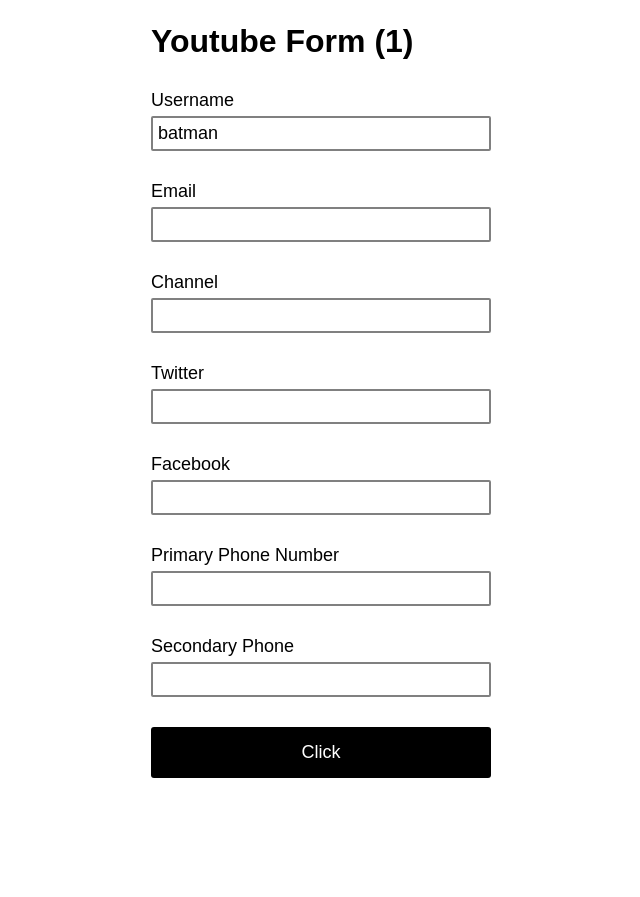
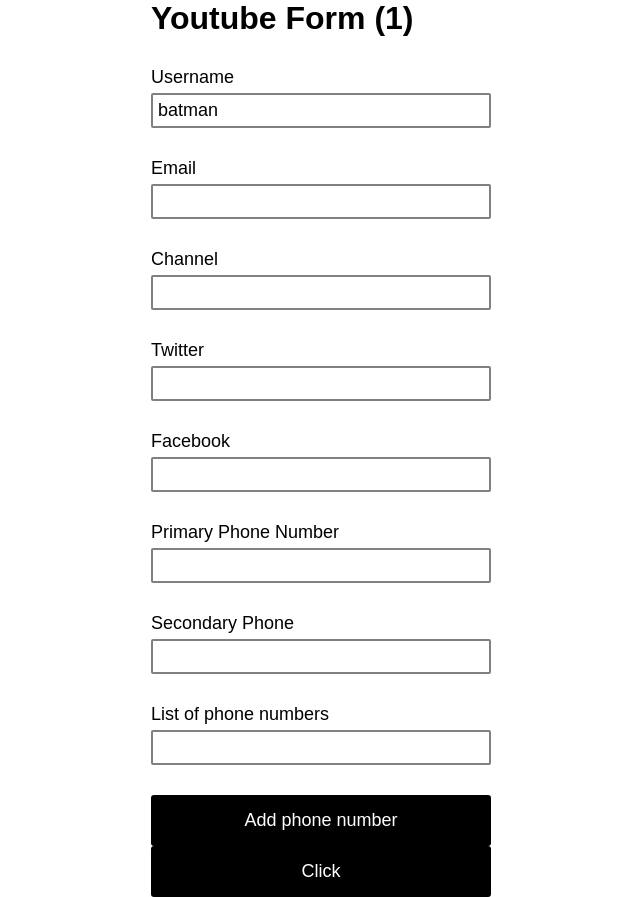
Before and after one commit to muhriddin20056525/react-hook-form, a React (Vite) app: page / in a window 1280 px wide. Shown: the whole page, without its empty margins (319-959 px from the left). Before the commit the page ends 800 px from the top, so only its background shows below. Built offline with nearby package versions, Linux system fonts and the light colour scheme.

Commit message:
10-dars Dynamic Fields

```diff
--- a/src/components/YoutubeForm.tsx
+++ b/src/components/YoutubeForm.tsx
@@ -1,4 +1,4 @@
-import { useForm } from "react-hook-form";
+import { useFieldArray, useForm } from "react-hook-form";
 import { DevTool } from "@hookform/devtools";
 
 let renderCount = 0;
@@ -12,6 +12,9 @@
     facebook: string;
   };
   phoneNumbers: string[];
+  phNumbers: {
+    number: string;
+  }[];
 };
 
 export default function YoutubeForm() {
@@ -25,10 +28,16 @@
         facebook: "",
       },
       phoneNumbers: ["", ""],
+      phNumbers: [{ number: "" }],
     },
   });
   const { register, control, handleSubmit, formState } = form;
   const { errors } = formState;
+
+  const { fields, append, remove } = useFieldArray({
+    name: "phNumbers",
+    control,
+  });
 
   const onSubmit = (data: FormValues) => {
     console.log("Form Submitted");
@@ -127,6 +136,30 @@
           />
         </div>
 
+        <div>
+          <label>List of phone numbers</label>
+
+          <div>
+            {fields.map((field, index) => (
+              <div className="form-control" key={field.id}>
+                <input
+                  type="text"
+                  {...register(`phNumbers.${index}.number` as const)}
+                />
+                {index > 0 && (
+                  <button type="button" onClick={() => remove(index)}>
+                    Remove
+                  </button>
+                )}
+              </div>
+            ))}
+
+            <button type="button" onClick={() => append({ number: "" })}>
+              Add phone number
+            </button>
+          </div>
+        </div>
+
         <button>Click</button>
       </form>
       <DevTool control={control} />
```
Also changed, not shown: 1 other file (tests, documents, lock files or other folders).
